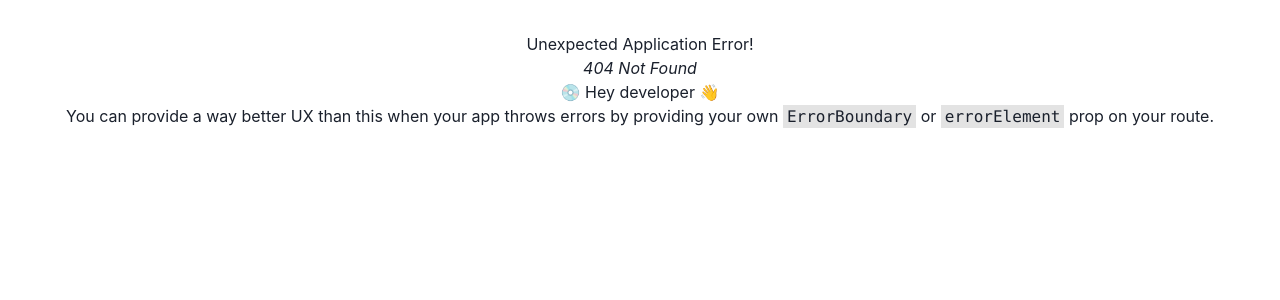
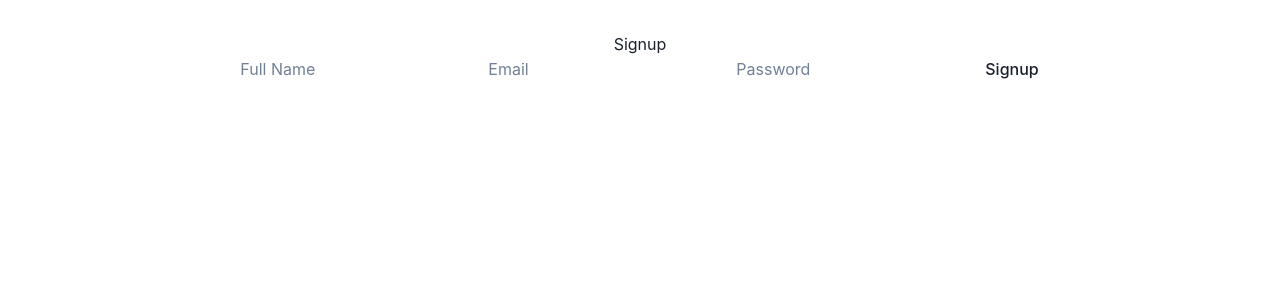
Before and after one commit to olnov/trivia, a React (Vite) app in the folder trivia_frontend/: page /signup in a window 1280 px wide. Before the commit this address had no page. Shown: the top 300 px of the page. Built offline with nearby package versions, Linux system fonts and the light colour scheme.

Commit message:
added signup page

```diff
--- a/trivia_frontend/src/App.jsx
+++ b/trivia_frontend/src/App.jsx
@@ -4,6 +4,7 @@ import reactLogo from "./assets/react.svg";
 import viteLogo from "/vite.svg";
 import "./App.css";
 import Login from "./pages/Login";
+import Signup from "./pages/Signup";
 import Home from "./pages/Home";
 import Game from "./pages/Game";
 
@@ -11,6 +12,10 @@ const router = createBrowserRouter([
   {
     path: "/login",
     element: <Login />,
+  },
+  {
+    path: "/signup",
+    element: <Signup />,
   },
   {
     path: "/home",
--- /dev/null
+++ b/trivia_frontend/src/pages/Signup.jsx
@@ -0,0 +1,51 @@
+import { useState, useEffect } from 'react'
+import { signUp } from '../services/UserService'
+
+const Signup = ()=> {
+    const [fullName,setFullName]=useState("");
+    const [email,setEmail]=useState("");
+    const [password,setPassword]=useState("");
+
+    const handleSignUp = (e)=> {
+        e.preventDefault();
+        try{
+            console.log("hey");
+            const data = signUp(fullName,email,password);
+        }catch(error){
+            console.log("Error: ", error)
+        }
+//         }finally(() => { console.log("finally")})
+    }
+    return (
+        <div>
+            <h2>Signup</h2>
+            <form onSubmit={handleSignUp}>
+                <input
+                    type="text"
+                    placeholder="Full Name"
+                    value={fullName}
+                    onChange={(e) => setFullName(e.target.value)}
+                    required
+                />
+                <input
+                    type="email"
+                    placeholder="Email"
+                    value={email}
+                    onChange={(e) => setEmail(e.target.value)}
+                    required
+                />
+                <input
+                    type="password"
+                    placeholder="Password"
+                    value={password}
+                    onChange={(e) => setPassword(e.target.value)}
+                    required
+                />
+                <button type="onSubmit">Signup</button>
+            </form>
+        </div>
+        );
+
+}
+
+export default Signup;
--- a/trivia_frontend/src/services/UserService.js
+++ b/trivia_frontend/src/services/UserService.js
@@ -27,7 +27,7 @@ export const login = async (email, password)=> {
         const data = await response.json();
         return data;
     } else {
-        throw new Error(`Authenication failed: ${response.status}`);
+        throw new Error(`Authentication failed: ${response.status}`);
     }
 }
 
@@ -44,6 +44,6 @@ export const signUp = async (fullName, email, password) => {
     if (response.status === 200) {
         return "User successfully registered";
     } else {
-        throw new Error(`Error regestering new user: ${response.status}`);
+        throw new Error(`Error registering new user: ${response.status}`);
     }
 }
```
Also changed, not shown: 1 other file (tests, documents, lock files or other folders).
